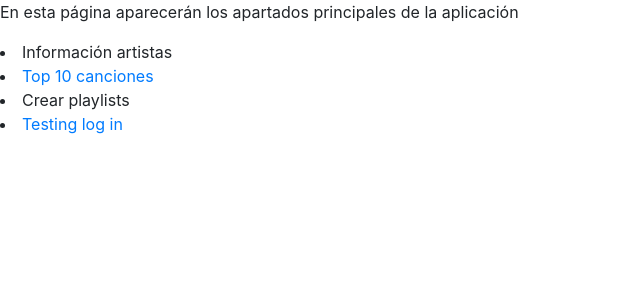
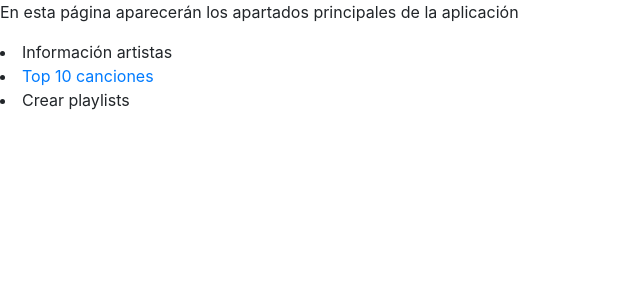
Before and after one commit to javigoo/web-project, a Django app: page / in a window 1280 px wide. Shown: the part 56-356 px from the top of the page, without its empty margins (0-640 px from the left). Run offline with Django 3.2, Linux system fonts and the light colour scheme; parts of the project's set-up code (start-up, migrations or seed data) failed here and were passed over; some libraries are stand-ins or nearby versions.

Commit message:
Removed Sign in from Home.html

```diff
--- a/apps/spotify/templates/spotify/home.html
+++ b/apps/spotify/templates/spotify/home.html
@@ -14,8 +14,5 @@
     <li>
       Crear playlists
     </li>
-    <li>
-      <a href="{% url 'social:begin' 'spotify' %}">Testing log in</a>
-    </li>
 
 {% endblock %}
```
Also changed, not shown: db.sqlite3.
